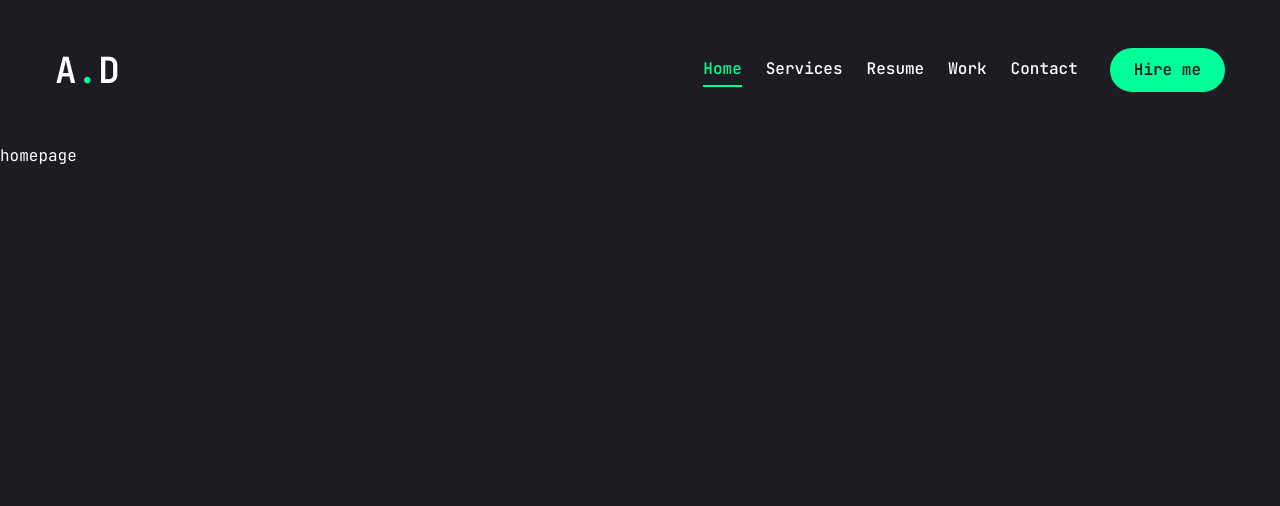
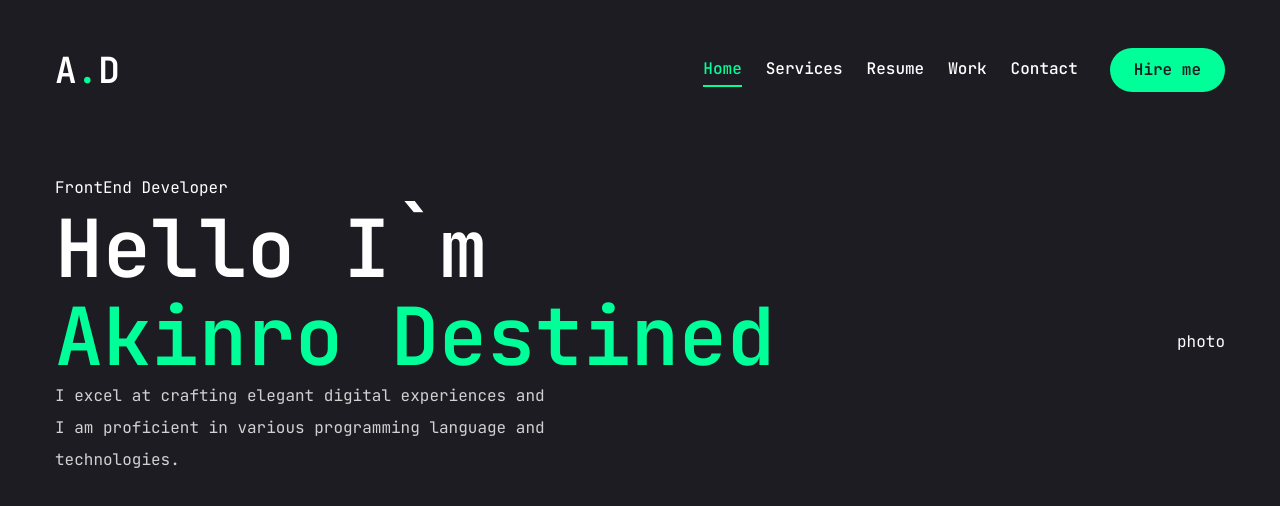
Before and after one commit to SirDest/Portfolio-with-nextjs-shadcnui, a Next.js app: page / in a window 1280 px wide. Shown: the top 506 px of the page. Built offline with nearby package versions, Linux system fonts and the light colour scheme.

Commit message:
upgrades

```diff
--- a/app/globals.css
+++ b/app/globals.css
@@ -6,4 +6,13 @@
   body {
     @apply font-primary bg-primary text-white leading-loose;
   }
+  .h1 {
+    @apply text-[48px] xl:text-[80px] leading-[1.1] font-semibold;
+  }
+  .h2 {
+    @apply text-[36px] xl:text-[48px] leading-[1.1] font-semibold;
+  }
+  .h3 {
+    @apply text-[20px] xl:text-[24px] leading-[1.1] font-semibold;
+  }
 }
--- a/app/page.tsx
+++ b/app/page.tsx
@@ -1,5 +1,24 @@
-import Image from "next/image";
+import React from "react";
 
-export default function Home() {
-  return <main>homepage</main>;
-}
+const Home = () => {
+  return (
+    <section className='h-full'>
+      <div className='container mx-auto h-full'>
+        <div className='flex flex-col xl:flex-row items-center justify-between xl:pt-8 xl:pb-24'>
+          <div className='text-center xl:text-left'>
+            <span>FrontEnd Developer</span>
+            <h1 className='h1'>Hello I`m</h1>
+            <h1 className='h1 text-accent'>Akinro Destined</h1>
+            <p className='max-w-[500px] mb-9 text-white/80'>
+              I excel at crafting elegant digital experiences and I am
+              proficient in various programming language and technologies.
+            </p>
+          </div>
+          <div>photo</div>
+        </div>
+      </div>
+    </section>
+  );
+};
+
+export default Home;
```
